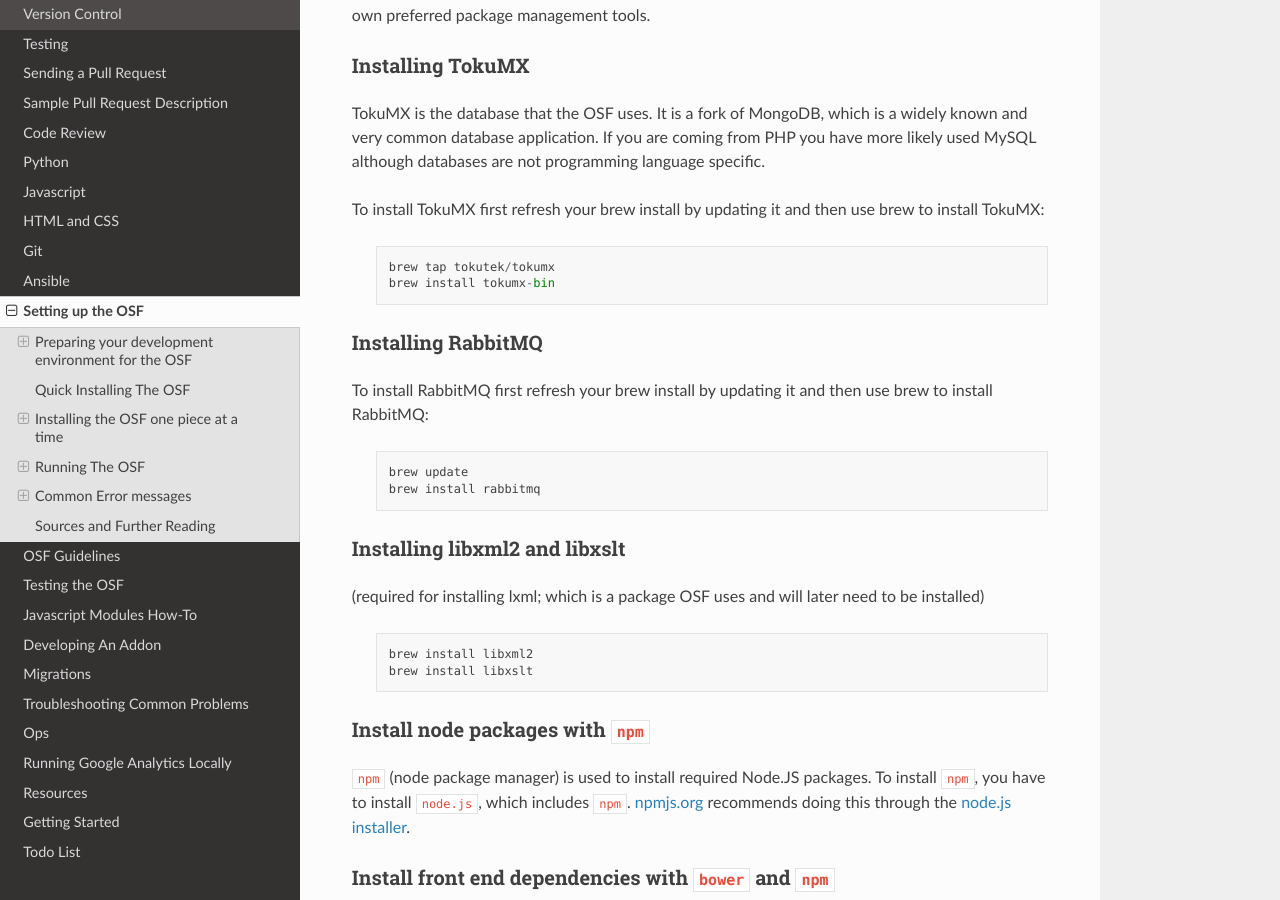
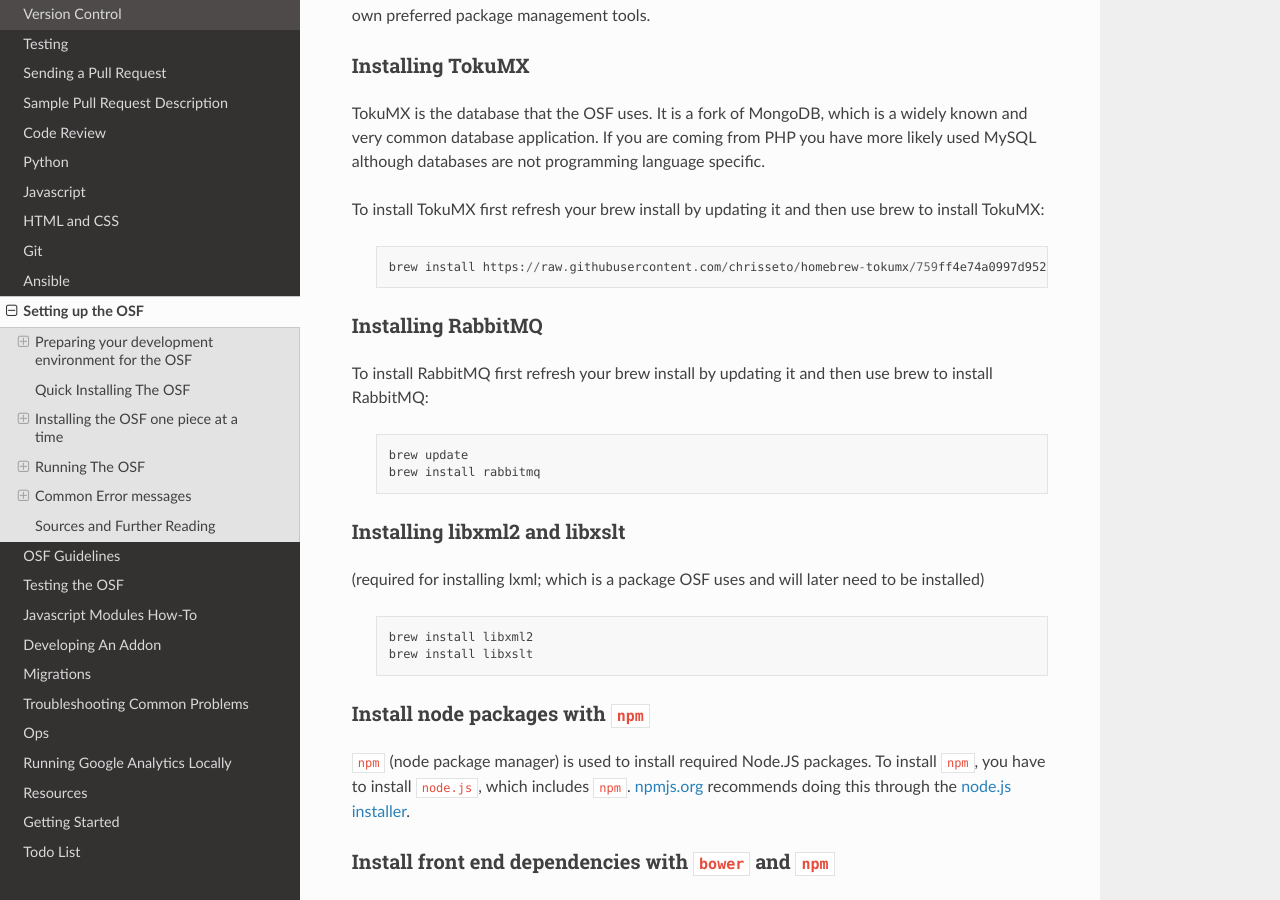
Before and after one commit to CenterForOpenScience/COSDev, a Sphinx documentation site: the page built from docs/osf/setup.rst, in a window 1280 px wide and 900 px high, scrolled down 6857 px. Built offline with Sphinx 7.4.7 and the Read the Docs theme 2.0.0, drawn with Linux system fonts in a browser that asks for light colours; some of the changed lines change nothing that is shown.

Commit message:
Change setup instructions for installing tokumx

```diff
--- a/docs/osf/setup.rst
+++ b/docs/osf/setup.rst
@@ -300,10 +300,14 @@
 
 To install TokuMX first refresh your brew install by updating it and then use brew to install TokuMX:
 
+    ..
+        # TODO: Uncomment this and delete below if Chris' PR is ever merged
+        brew tap tokutek/tokumx
+        brew install tokumx-bin
+
     ::
 
-        brew tap tokutek/tokumx
-        brew install tokumx-bin
+        brew install https://raw.githubusercontent.com/chrisseto/homebrew-tokumx/759ff4e74a0997d952ec777470bd0fedf56a006e/tokumx-bin.rb
 
 Installing RabbitMQ
 -------------------
```
